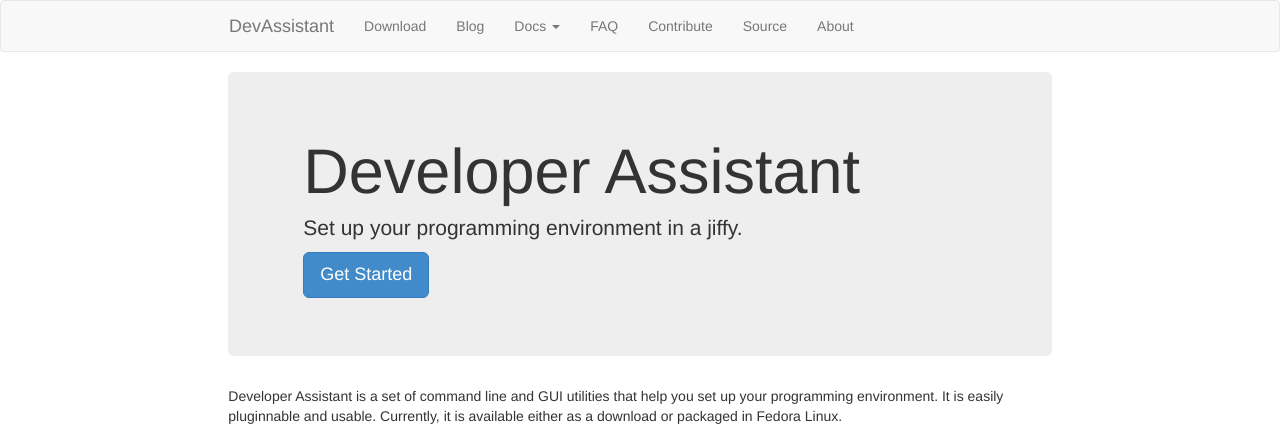
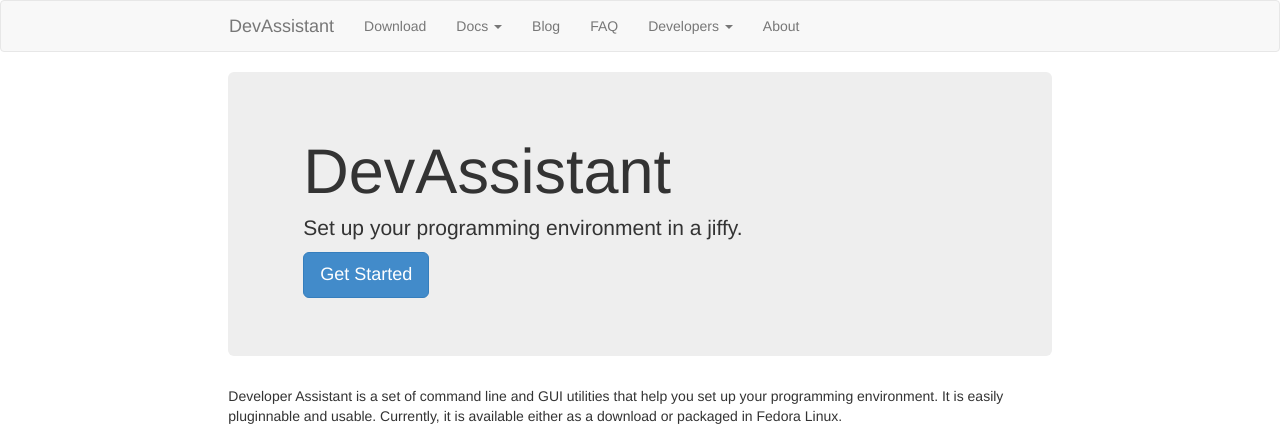
Before and after one commit to hroncok/devassistant-landing-page, a Flask app: page / in a window 1280 px wide. Shown: the top 428 px of the page. Run offline with Flask 2, Linux system fonts and the light colour scheme.

Commit message:
Developer dropdown in menu

```diff
--- a/templates/base.html
+++ b/templates/base.html
@@ -26,16 +26,22 @@
         <div class="collapse navbar-collapse navbar-ex1-collapse">
             <ul class="nav navbar-nav">
             <li><a href="#">Download</a></li>
-            <li><a href="#">Blog</a></li>
             <li class="dropdown">
                 <a href="#" class="dropdown-toggle" data-toggle="dropdown">Docs <b class="caret"></b></a>
                 <ul class="dropdown-menu">
                 <li><a href="#">Users</a></li>
                 <li><a href="#">Developers</a></li>
-                </ul>
+                </ul></li>
+            <li><a href="#">Blog</a></li>
             <li><a href="#">FAQ</a></li>
-            <li><a href="#">Contribute</a></li>
-            <li><a href="#">Source</a></li>
+            <li class="dropdown">
+                <a href="#" class="dropdown-toggle" data-toggle="dropdown">Developers <b class="caret"></b></a>
+                <ul class="dropdown-menu">
+                <li><a href="#">Developer Documentation</a></li>
+                <li><a href="#">Download source</a></li>
+                <li><a href="#">Bugs/Issues</a></li>
+                <li><a href="#">Contribute</a></li>
+                </ul></li>
             <li><a href="{{ url_for('about') }}">About</a></li>
             </li>
             </ul>
--- a/templates/index.html
+++ b/templates/index.html
@@ -3,7 +3,7 @@
 {% block content %}
 <div class="jumbotron">
     <div class="container">
-        <h1>Developer Assistant</h1>
+        <h1>DevAssistant</h1>
         <p>Set up your programming environment in a jiffy.</p>
         <p><a class="btn btn-primary btn-lg">Get Started</a>
     </div>
```
